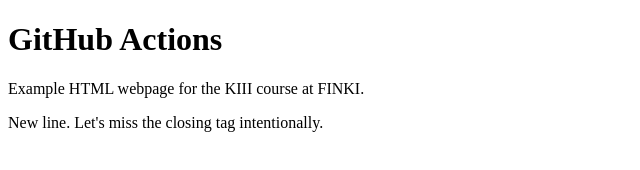
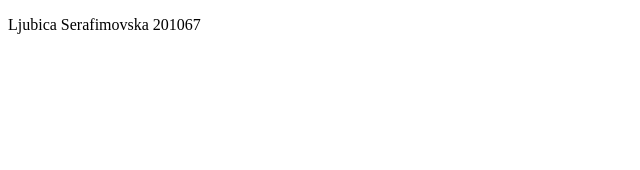
Before and after one commit to serafimovskaLjubica/pods, a plain HTML site: page index.html in a window 1280 px wide. Shown: the whole page, without its empty margins (0-640 px from the left). Drawn offline with Linux system fonts and the light colour scheme.

Commit message:
Create index.html

```diff
--- a/index.html
+++ b/index.html
@@ -1,8 +1,8 @@
 <!DOCTYPE html>
 <html>
   <body>
-    <h1>GitHub Actions</h1>
-    <p>Example HTML webpage for the KIII course at FINKI.</p>
-    <p>New line. Let's miss the closing tag intentionally.</p>
+
+    <p>Ljubica Serafimovska 201067</p>
+
   </body>
 </html>
```
